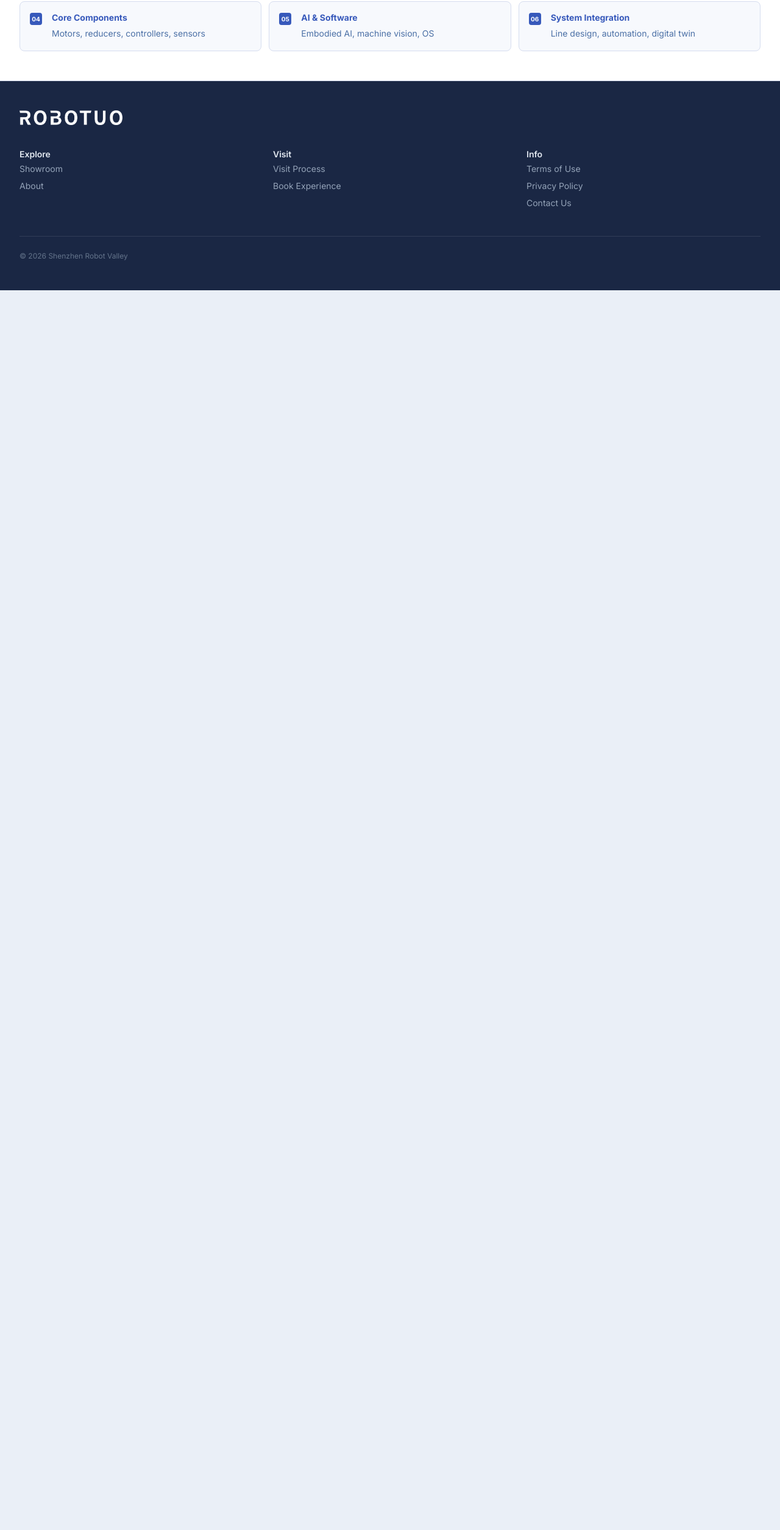
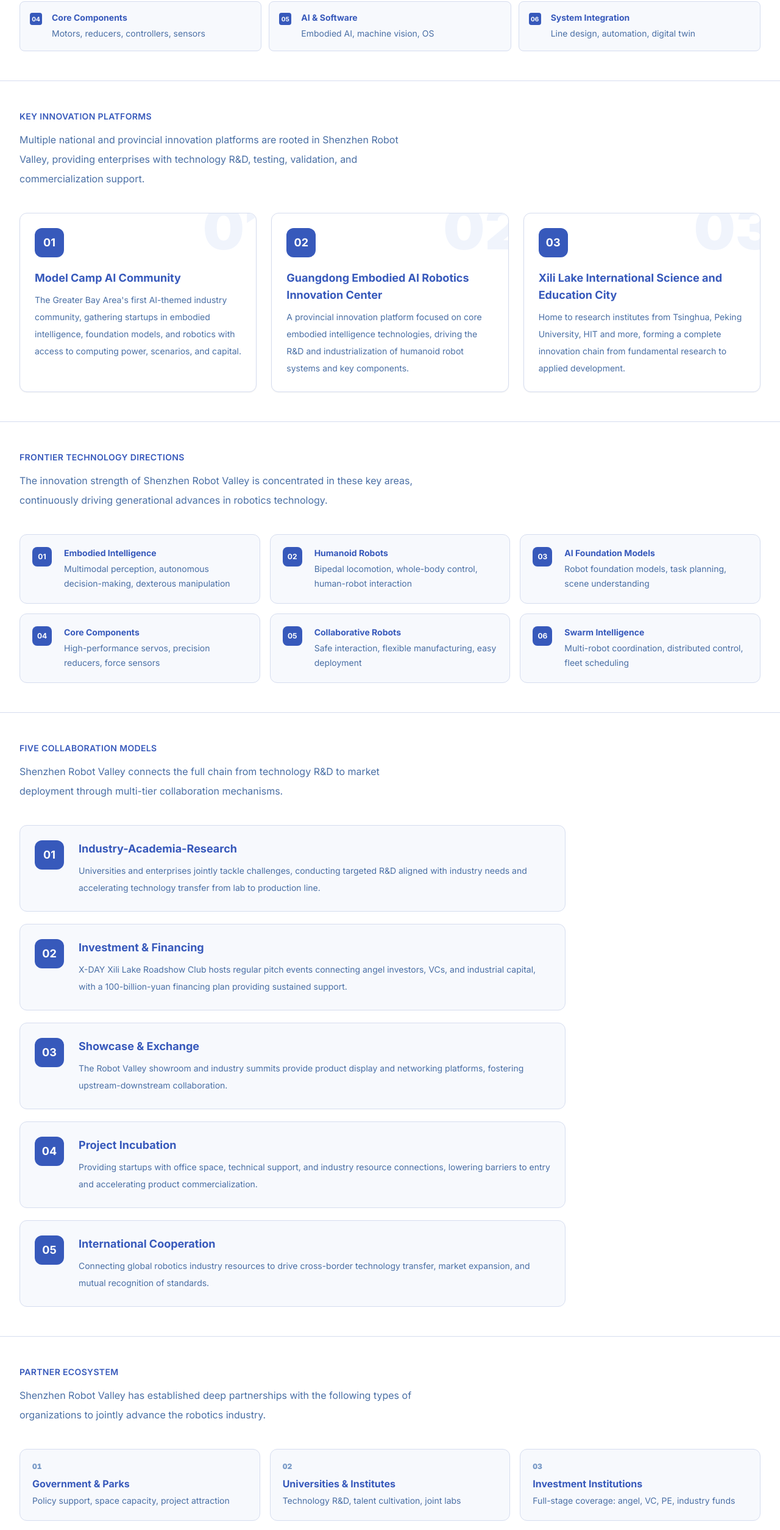
Before and after one commit to EASONHUANG822/robot-industry-atlas, a Next.js app: page /en/foundation in a window 1280 px wide. Shown: the part 2353-4862 px from the top of the page at 61% size. Before the commit the page ends 2829 px from the top, so only its background shows below. Built offline with nearby package versions, Linux system fonts and the light colour scheme.

Commit message:
feat: expand Foundation page with innovation platforms, research, collaboration models, partner ecosystem, and CTA

```diff
--- a/src/app/[locale]/foundation/page.tsx
+++ b/src/app/[locale]/foundation/page.tsx
@@ -1,4 +1,5 @@
 import { getTranslations, setRequestLocale } from "next-intl/server";
+import { Link } from "@/i18n/navigation";
 import type { AppLocale } from "@/i18n/routing";
 
 type Props = { params: Promise<{ locale: AppLocale }> };
@@ -134,6 +135,149 @@ export default async function FoundationPage({ params }: Props) {
           </div>
         </div>
       </section>
+
+      {/* Innovation Platforms — migrated from InnovationPage */}
+      <section className="border-t border-line bg-white">
+        <div className="mx-auto max-w-7xl px-4 py-12 sm:px-6 lg:px-8">
+          <div className="max-w-3xl">
+            <p className="text-sm font-semibold uppercase tracking-wide text-accent">{t("platforms.title")}</p>
+            <p className="mt-3 max-w-2xl text-pretty text-base leading-8 text-secondary">
+              {t("platforms.description")}
+            </p>
+          </div>
+          <div className="mt-10 grid gap-6 sm:grid-cols-3">
+            {Array.from({ length: 3 }).map((_, i) => (
+              <div
+                key={t(`platforms.items.${i}.title`)}
+                className="group relative overflow-hidden rounded-xl border border-line bg-white p-6 shadow-sm transition-shadow hover:shadow-soft"
+              >
+                <div className="pointer-events-none absolute -right-6 -top-6 select-none text-8xl font-black text-[#f0f4fc]" aria-hidden="true">
+                  {`0${i + 1}`}
+                </div>
+                <div className="relative">
+                  <div className="flex size-12 items-center justify-center rounded-xl bg-accent text-lg font-bold text-white">
+                    {`0${i + 1}`}
+                  </div>
+                  <h3 className="mt-5 text-lg font-bold text-accent">
+                    {t(`platforms.items.${i}.title`)}
+                  </h3>
+                  <p className="mt-2 text-sm leading-7 text-secondary">
+                    {t(`platforms.items.${i}.description`)}
+                  </p>
+                </div>
+              </div>
+            ))}
+          </div>
+        </div>
+      </section>
+
+      {/* Frontier Research — migrated from InnovationPage */}
+      <section className="border-t border-line bg-white">
+        <div className="mx-auto max-w-7xl px-4 py-12 sm:px-6 lg:px-8">
+          <div className="max-w-3xl">
+            <p className="text-sm font-semibold uppercase tracking-wide text-accent">{t("research.title")}</p>
+            <p className="mt-3 max-w-2xl text-pretty text-base leading-8 text-secondary">
+              {t("research.description")}
+            </p>
+          </div>
+          <div className="mt-10 grid gap-4 sm:grid-cols-2 lg:grid-cols-3">
+            {Array.from({ length: 6 }).map((_, i) => (
+              <div
+                key={t(`research.items.${i}.label`)}
+                className="flex items-start gap-5 rounded-xl border border-line bg-page p-5"
+              >
+                <span className="flex size-8 shrink-0 items-center justify-center rounded-lg bg-accent text-xs font-bold text-white">
+                  {`0${i + 1}`}
+                </span>
+                <div>
+                  <h4 className="text-sm font-bold text-accent">
+                    {t(`research.items.${i}.label`)}
+                  </h4>
+                  <p className="mt-1 text-sm leading-6 text-secondary">
+                    {t(`research.items.${i}.value`)}
+                  </p>
+                </div>
+              </div>
+            ))}
+          </div>
+        </div>
+      </section>
+
+      {/* Collaboration Models — migrated from CollaborationPage */}
+      <section className="border-t border-line bg-white">
+        <div className="mx-auto max-w-7xl px-4 py-12 sm:px-6 lg:px-8">
+          <div className="max-w-3xl">
+            <p className="text-sm font-semibold uppercase tracking-wide text-accent">{t("models.title")}</p>
+            <p className="mt-3 max-w-2xl text-pretty text-base leading-8 text-secondary">
+              {t("models.description")}
+            </p>
+          </div>
+          <div className="mt-10 max-w-4xl space-y-5">
+            {Array.from({ length: 5 }).map((_, i) => (
+              <div
+                key={t(`models.items.${i}.title`)}
+                className="flex flex-col gap-4 rounded-xl border border-line bg-page p-5 sm:flex-row sm:items-start sm:gap-6 sm:p-6"
+              >
+                <div className="flex size-12 shrink-0 items-center justify-center rounded-xl bg-accent text-lg font-bold text-white">
+                  {`0${i + 1}`}
+                </div>
+                <div>
+                  <h3 className="text-lg font-bold text-accent">
+                    {t(`models.items.${i}.title`)}
+                  </h3>
+                  <p className="mt-2 text-sm leading-7 text-secondary">
+                    {t(`models.items.${i}.description`)}
+                  </p>
+                </div>
+              </div>
+            ))}
+          </div>
+        </div>
+      </section>
+
+      {/* Partner Ecosystem — migrated from CollaborationPage */}
+      <section className="border-t border-line bg-white">
+        <div className="mx-auto max-w-7xl px-4 py-12 sm:px-6 lg:px-8">
+          <div className="max-w-3xl">
+            <p className="text-sm font-semibold uppercase tracking-wide text-accent">{t("partnerEcosystem.title")}</p>
+            <p className="mt-3 max-w-2xl text-pretty text-base leading-8 text-secondary">
+              {t("partnerEcosystem.description")}
+            </p>
+          </div>
+          <div className="mt-10 grid gap-4 sm:grid-cols-2 lg:grid-cols-3">
+            {Array.from({ length: 6 }).map((_, i) => (
+              <div
+                key={t(`partnerEcosystem.items.${i}.label`)}
+                className="flex flex-col rounded-xl border border-line bg-page p-5"
+              >
+                <span className="text-xs font-black tabular-nums text-muted">{`0${i + 1}`}</span>
+                <h4 className="mt-2 text-base font-bold text-accent">
+                  {t(`partnerEcosystem.items.${i}.label`)}
+                </h4>
+                <p className="mt-1 text-sm leading-6 text-secondary">
+                  {t(`partnerEcosystem.items.${i}.value`)}
+                </p>
+              </div>
+            ))}
+          </div>
+        </div>
+      </section>
+
+      {/* CTA */}
+      <section className="border-t border-line bg-accent">
+        <div className="mx-auto flex max-w-7xl flex-col gap-6 px-4 py-12 sm:px-6 md:flex-row md:items-center md:justify-between lg:px-8">
+          <div className="max-w-2xl">
+            <h2 className="text-balance text-3xl font-bold leading-tight text-white">{t("detailTitle")}</h2>
+            <p className="mt-3 text-pretty text-base leading-7 text-white/85">{t("detailText")}</p>
+          </div>
+          <Link
+            href="/payment"
+            className="inline-flex min-h-12 shrink-0 items-center justify-center rounded bg-white px-6 py-3 text-base font-semibold text-accent shadow-sm transition-colors hover:bg-slate-100 focus-visible:outline focus-visible:outline-2 focus-visible:outline-offset-2 focus-visible:outline-white"
+          >
+            {t("cta")}
+          </Link>
+        </div>
+      </section>
     </main>
   );
 }
```
